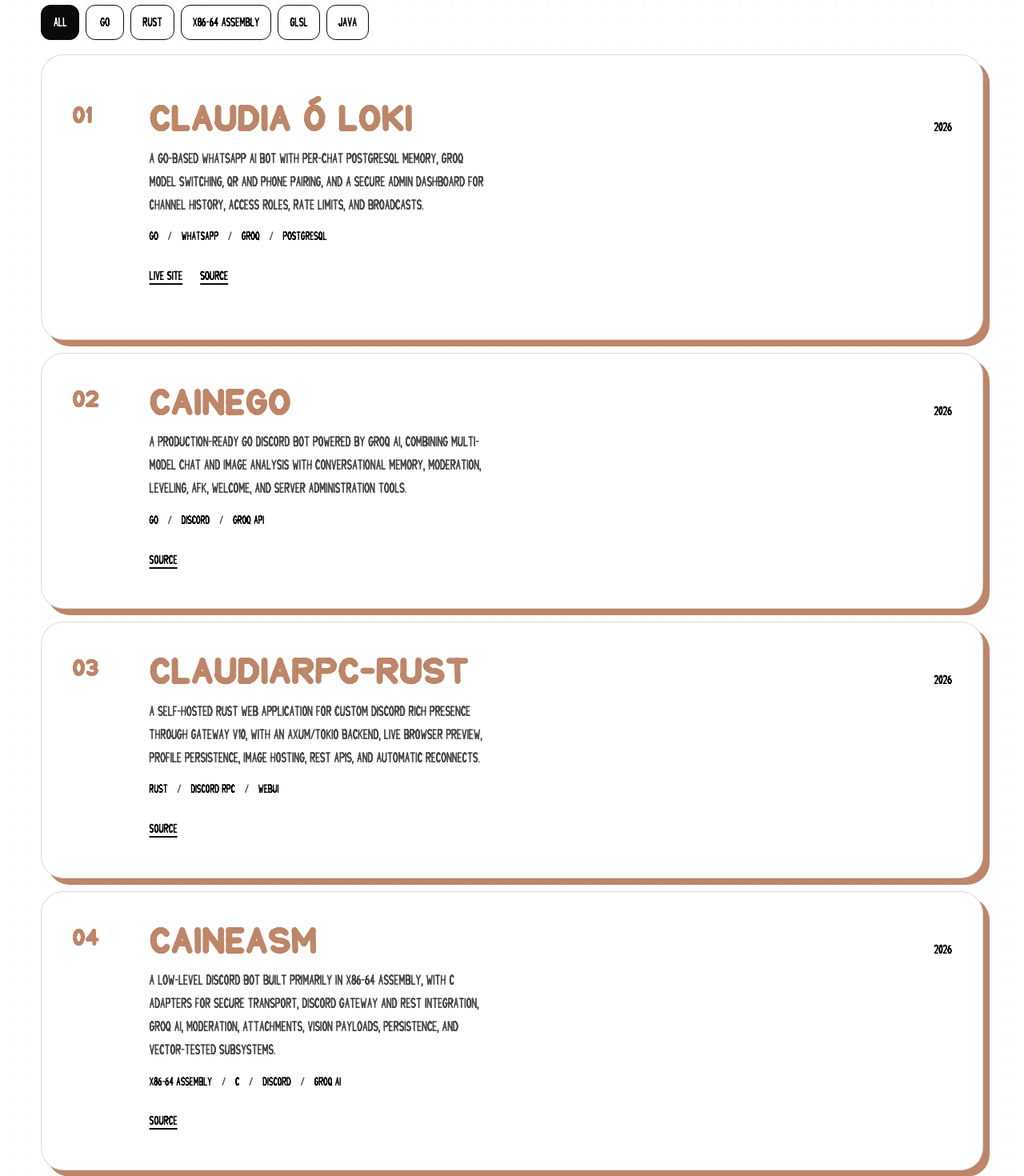
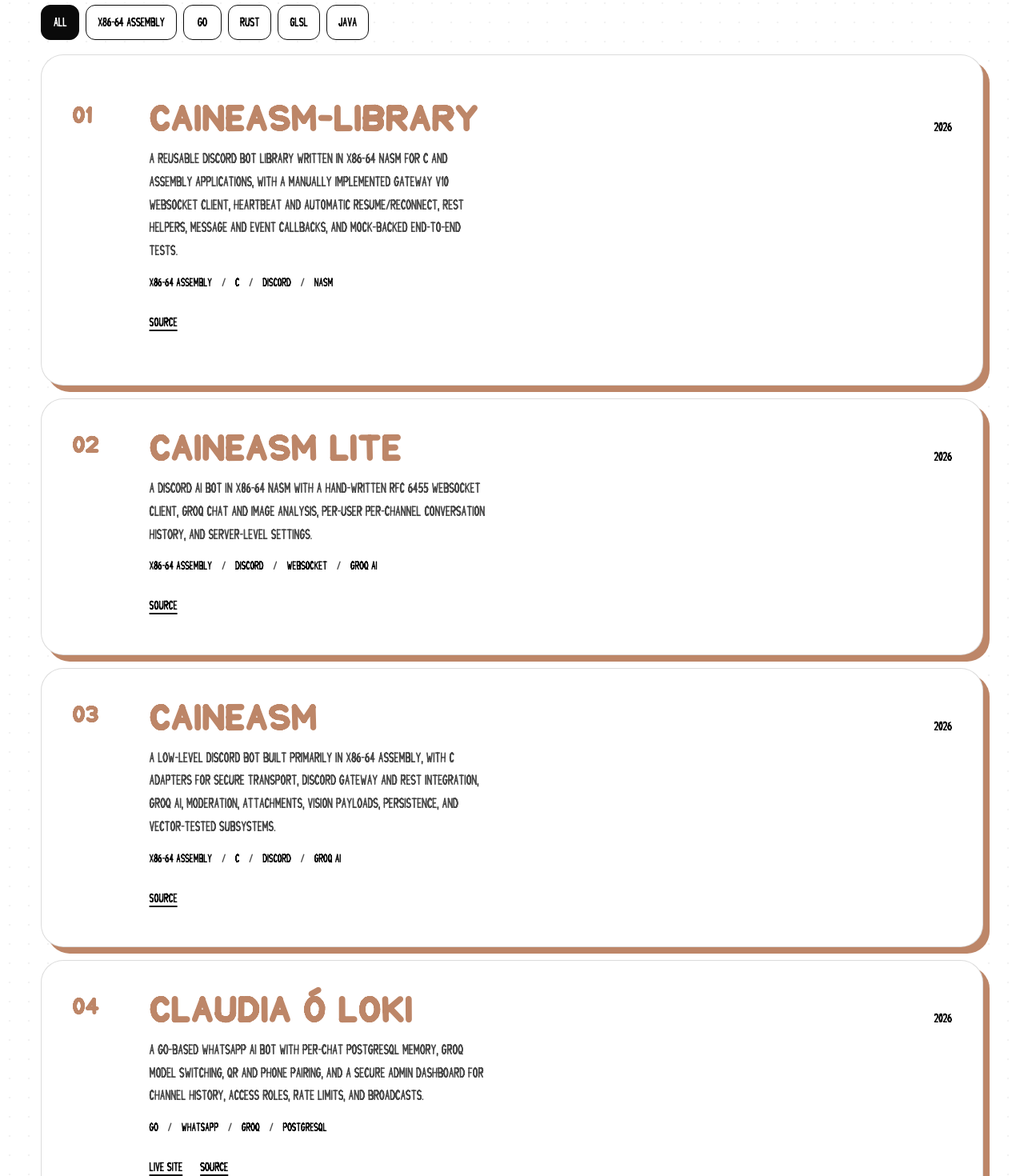
Before and after one commit to Zaineedyou/my-portofolio, a React (Vite) app: page / in a window 1280 px wide. Shown: the part 1880-3350 px from the top of the page at 80% size. Built offline with nearby package versions, Linux system fonts and the light colour scheme; the HTML template or start-up script is replaced by a standard one.

Commit message:
Add CaineASM Library to portfolio

```diff
--- a/src/data/resume.ts
+++ b/src/data/resume.ts
@@ -61,6 +61,42 @@ export const DATA = {
 
   projects: [
     {
+      title: "CaineASM-Library",
+      href: "https://github.com/Zaineedyou/CaineASM-Library",
+      dates: "2026",
+      active: true,
+      description:
+        "A reusable Discord bot library written in x86-64 NASM for C and assembly applications, with a manually implemented Gateway v10 WebSocket client, heartbeat and automatic resume/reconnect, REST helpers, message and event callbacks, and mock-backed end-to-end tests.",
+      technologies: ["x86-64 Assembly", "C", "Discord", "NASM"],
+      links: [{ type: "Source", href: "https://github.com/Zaineedyou/CaineASM-Library" }],
+      image: "",
+      video: "",
+    },
+    {
+      title: "CaineASM Lite",
+      href: "https://github.com/Zaineedyou/CaineASM-Lite",
+      dates: "2026",
+      active: true,
+      description:
+        "A Discord AI bot in x86-64 NASM with a hand-written RFC 6455 WebSocket client, Groq chat and image analysis, per-user per-channel conversation history, and server-level settings.",
+      technologies: ["x86-64 Assembly", "Discord", "WebSocket", "Groq AI"],
+      links: [{ type: "Source", href: "https://github.com/Zaineedyou/CaineASM-Lite" }],
+      image: "",
+      video: "",
+    },
+    {
+      title: "CaineASM",
+      href: "https://github.com/Zaineedyou/CaineASM",
+      dates: "2026",
+      active: true,
+      description:
+        "A low-level Discord bot built primarily in x86-64 assembly, with C adapters for secure transport, Discord Gateway and REST integration, Groq AI, moderation, attachments, vision payloads, persistence, and vector-tested subsystems.",
+      technologies: ["x86-64 Assembly", "C", "Discord", "Groq AI"],
+      links: [{ type: "Source", href: "https://github.com/Zaineedyou/CaineASM" }],
+      image: "",
+      video: "",
+    },
+    {
       title: "Claudia Ó Loki",
       href: "https://panelbot.zaineedyou.my.id",
       dates: "2026",
@@ -97,30 +133,6 @@ export const DATA = {
       technologies: ["Rust", "Discord RPC", "WebUI"],
       links: [{ type: "Source", href: "https://github.com/Zaineedyou/ClaudiaRPC-Rust" }],
       image: "/RpcRust.png",
-      video: "",
-    },
-    {
-      title: "CaineASM",
-      href: "https://github.com/Zaineedyou/CaineASM",
-      dates: "2026",
-      active: true,
-      description:
-        "A low-level Discord bot built primarily in x86-64 assembly, with C adapters for secure transport, Discord Gateway and REST integration, Groq AI, moderation, attachments, vision payloads, persistence, and vector-tested subsystems.",
-      technologies: ["x86-64 Assembly", "C", "Discord", "Groq AI"],
-      links: [{ type: "Source", href: "https://github.com/Zaineedyou/CaineASM" }],
-      image: "",
-      video: "",
-    },
-    {
-      title: "CaineASM Lite",
-      href: "https://github.com/Zaineedyou/CaineASM-Lite",
-      dates: "2026",
-      active: true,
-      description:
-        "A Discord AI bot in x86-64 NASM with a hand-written RFC 6455 WebSocket client, Groq chat and image analysis, per-user per-channel conversation history, and server-level settings.",
-      technologies: ["x86-64 Assembly", "Discord", "WebSocket", "Groq AI"],
-      links: [{ type: "Source", href: "https://github.com/Zaineedyou/CaineASM-Lite" }],
-      image: "",
       video: "",
     },
     {
```
